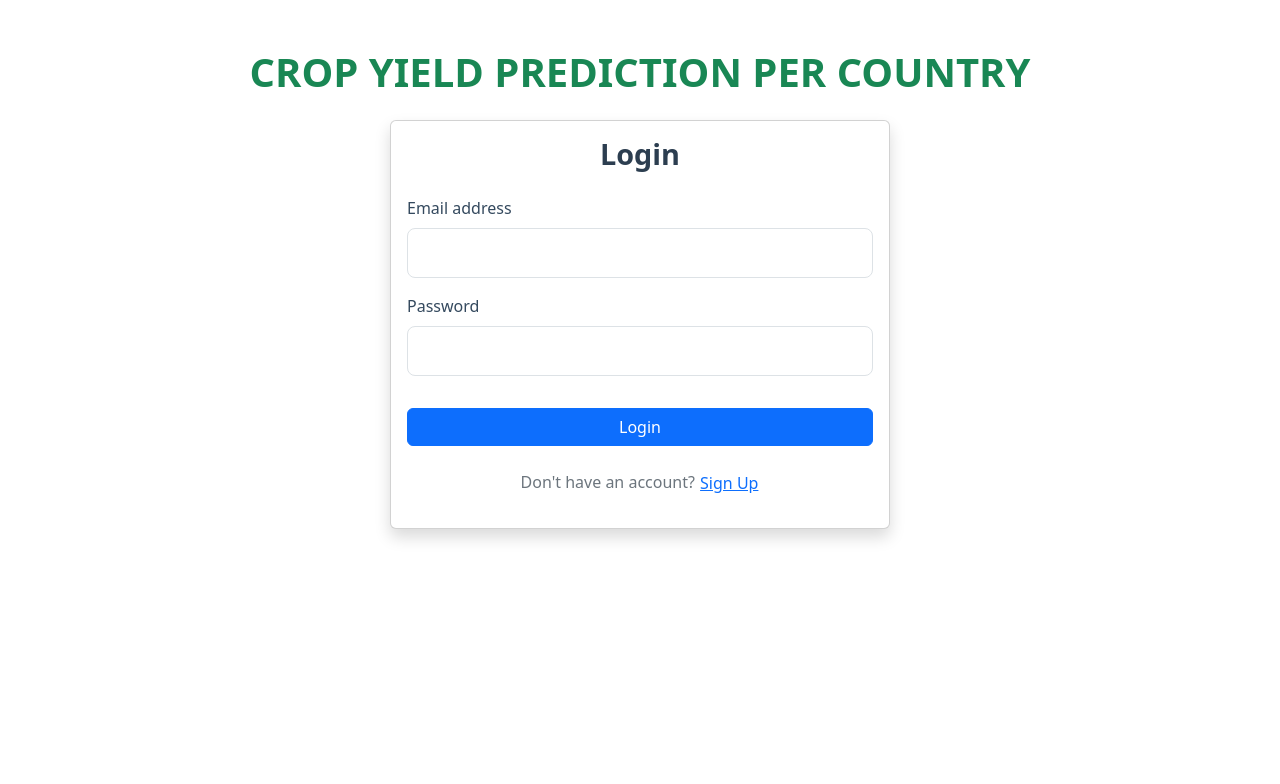
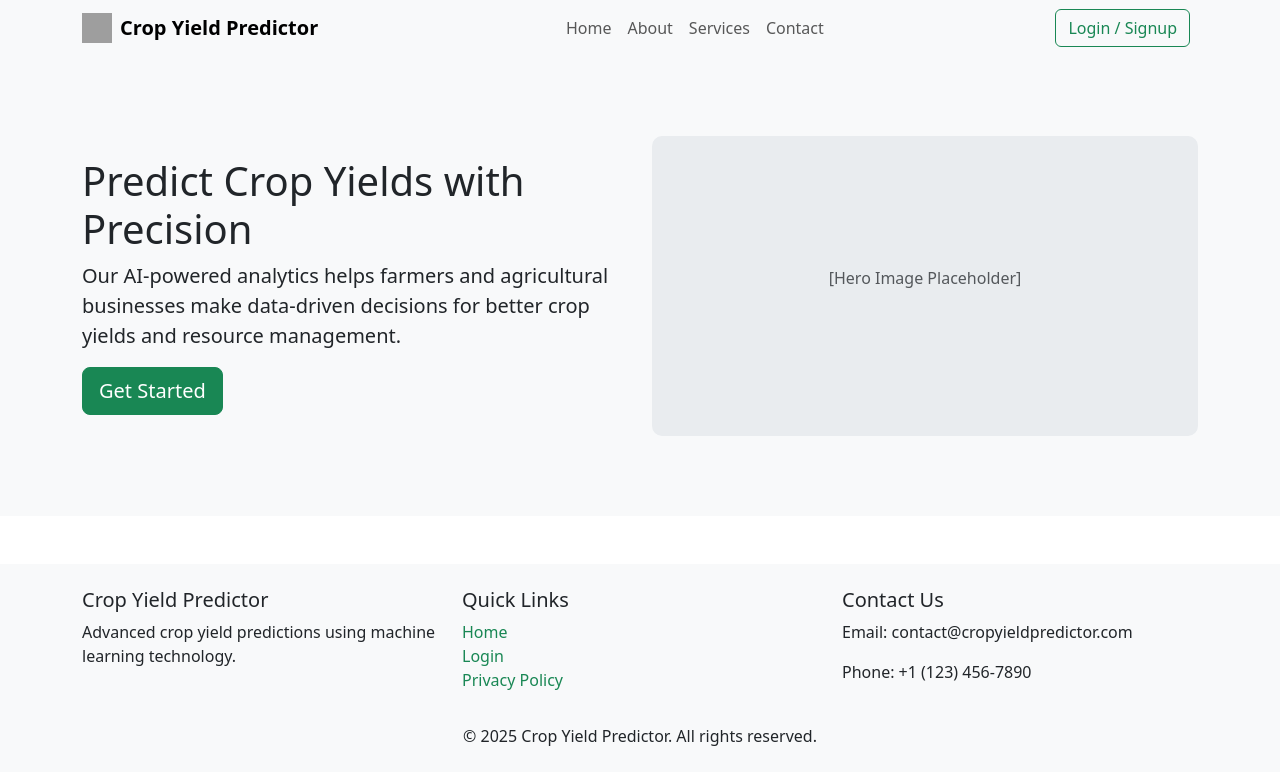
Before and after one commit to ankithhebbar2004/Agri-Tatva, a React (Create React App) app: page / in a window 1280 px wide. Shown: the top 784 px of the page. Built offline with nearby package versions, Linux system fonts and the light colour scheme; grey boxes are pictures that could not be loaded.

Commit message:
HomePage

```diff
--- a/package.json
+++ b/package.json
@@ -8,7 +8,8 @@
     "react-dom": "^18.2.0",
     "react-scripts": "5.0.1",
     "axios": "^1.6.2",
-    "web-vitals": "^2.1.4"
+    "web-vitals": "^2.1.4",
+    "react-router-dom": "^6.14.1"
   },
   "scripts": {
     "start": "react-scripts start",
--- a/src/App.js
+++ b/src/App.js
@@ -1,7 +1,9 @@
 import React, { useState } from 'react';
+import { BrowserRouter as Router, Routes, Route, Navigate, useNavigate } from 'react-router-dom';
 import './App.css';
 import CropYieldForm from './components/CropYieldForm';
 import AuthForm from './components/AuthForm/AuthForm';
+import HomePage from './components/HomePage/HomePage';
 
 function App() {
   const [isLoggedIn, setIsLoggedIn] = useState(false);
@@ -10,19 +12,34 @@ function App() {
     setIsLoggedIn(status);
   };
 
+  function AppRoutes() {
+    const navigate = useNavigate();
+
+    const goToHome = () => {
+      navigate('/');
+    };
+
+    return (
+      <div className="app-container">
+        <Routes>
+          <Route path="/" element={<HomePage />} />
+          <Route
+            path="/auth"
+            element={!isLoggedIn ? <AuthForm onLogin={handleLogin} goToHome={goToHome} /> : <Navigate to="/predict" />}
+          />
+          <Route
+            path="/predict"
+            element={isLoggedIn ? <CropYieldForm goToHome={goToHome} /> : <Navigate to="/auth" />}
+          />
+        </Routes>
+      </div>
+    );
+  }
+
   return (
-    <div className="container">
-      <h1 className="text-center text-success custom-heading mt-5 mb-4">Crop Yield Prediction Per Country</h1>
-      <div className="row justify-content-center">
-        <div className="col-lg-6">
-          {!isLoggedIn ? (
-            <AuthForm onLogin={handleLogin} />
-          ) : (
-            <CropYieldForm />
-          )}
-        </div>
-      </div>
-    </div>
+    <Router>
+      <AppRoutes />
+    </Router>
   );
 }
 
--- a/src/components/AuthForm/AuthForm.js
+++ b/src/components/AuthForm/AuthForm.js
@@ -1,7 +1,7 @@
 import React, { useState } from 'react';
 import './AuthForm.css';
 
-const AuthForm = ({ onLogin }) => {
+const AuthForm = ({ onLogin, goToHome }) => {
   const [isLogin, setIsLogin] = useState(true);
   const [formData, setFormData] = useState({
     email: '',
@@ -48,6 +48,8 @@ const AuthForm = ({ onLogin }) => {
   };
 
   return (
+    <div className="auth-container">
+      <button className="home-button" onClick={goToHome}>Back to Home</button>
       <div className="card shadow auth-card">
         <div className="card-body auth-card-body">
           <h2 className="text-center auth-header">{isLogin ? 'Login' : 'Sign Up'}</h2>
@@ -128,6 +130,7 @@ const AuthForm = ({ onLogin }) => {
           </div>
         </div>
       </div>
+    </div>
   );
 };
 
--- a/src/components/CropYieldForm.js
+++ b/src/components/CropYieldForm.js
@@ -3,7 +3,7 @@ import axios from 'axios';
 import areaOptions from '../data/areaOptions';
 import itemOptions from '../data/itemOptions';
 
-const CropYieldForm = () => {
+function CropYieldForm({ goToHome }) {
   const [formData, setFormData] = useState({
     Year: 2013,
     average_rain_fall_mm_per_year: '',
@@ -47,6 +47,8 @@ const CropYieldForm = () => {
   };
 
   return (
+    <div className="crop-yield-container">
+      <button className="home-button" onClick={goToHome}>Back to Home</button>
       <div className="custom-box" id="prediction-box">
         <h2 className="text-center mb-4 custom-subheading">Input All Features Here</h2>
 
@@ -159,7 +161,8 @@ const CropYieldForm = () => {
           </div>
         )}
       </div>
+    </div>
   );
-};
+}
 
 export default CropYieldForm;
--- /dev/null
+++ b/src/components/HomePage/HomePage.css
@@ -0,0 +1,33 @@
+.hero-section {
+  padding: 80px 0;
+  background-color: #f8f9fa;
+}
+
+.hero-image-placeholder {
+  height: 300px;
+  background-color: #e9ecef;
+  display: flex;
+  align-items: center;
+  justify-content: center;
+  border-radius: 10px;
+}
+
+.footer {
+  margin-top: auto;
+}
+
+.footer a {
+  color: #198754;
+  text-decoration: none;
+}
+
+.footer a:hover {
+  text-decoration: underline;
+}
+
+.navbar-brand {
+  display: flex;
+  align-items: center;
+  font-weight: bold;
+  color: #198754;
+}
--- /dev/null
+++ b/src/components/HomePage/HomePage.js
@@ -0,0 +1,92 @@
+import React from 'react';
+import { Link } from 'react-router-dom';
+import './HomePage.css';
+
+const HomePage = () => {
+  return (
+    <div className="homepage">
+      {/* Navbar */}
+      <nav className="navbar navbar-expand-lg navbar-light bg-light">
+        <div className="container">
+          <div className="navbar-brand">
+            <img src="/logo-placeholder.png" alt="Logo" width="30" height="30" className="d-inline-block align-top me-2" />
+            <span>Crop Yield Predictor</span>
+          </div>
+          <button className="navbar-toggler" type="button" data-bs-toggle="collapse" data-bs-target="#navbarNav">
+            <span className="navbar-toggler-icon"></span>
+          </button>
+          <div className="collapse navbar-collapse" id="navbarNav">
+            <ul className="navbar-nav mx-auto">
+              <li className="nav-item">
+                <Link className="nav-link" to="/">Home</Link>
+              </li>
+              <li className="nav-item">
+                <Link className="nav-link" to="#">About</Link>
+              </li>
+              <li className="nav-item">
+                <Link className="nav-link" to="#">Services</Link>
+              </li>
+              <li className="nav-item">
+                <Link className="nav-link" to="#">Contact</Link>
+              </li>
+            </ul>
+            <div className="d-flex">
+              <Link to="/auth" className="btn btn-outline-success me-2">Login / Signup</Link>
+            </div>
+          </div>
+        </div>
+      </nav>
+
+      {/* Hero Section */}
+      <div className="hero-section">
+        <div className="container">
+          <div className="row align-items-center">
+            <div className="col-md-6">
+              <h1>Predict Crop Yields with Precision</h1>
+              <p className="lead">
+                Our AI-powered analytics helps farmers and agricultural businesses make data-driven decisions for better crop yields and resource management.
+              </p>
+              <Link to="/auth" className="btn btn-success btn-lg">Get Started</Link>
+            </div>
+            <div className="col-md-6">
+              {/* Placeholder for hero image */}
+              <div className="hero-image-placeholder">
+                <p className="text-center text-muted">[Hero Image Placeholder]</p>
+              </div>
+            </div>
+          </div>
+        </div>
+      </div>
+
+      {/* Footer */}
+      <footer className="footer mt-5 py-4 bg-light">
+        <div className="container">
+          <div className="row">
+            <div className="col-md-4">
+              <h5>Crop Yield Predictor</h5>
+              <p>Advanced crop yield predictions using machine learning technology.</p>
+            </div>
+            <div className="col-md-4">
+              <h5>Quick Links</h5>
+              <ul className="list-unstyled">
+                <li><Link to="/">Home</Link></li>
+                <li><Link to="/auth">Login</Link></li>
+                <li><Link to="#">Privacy Policy</Link></li>
+              </ul>
+            </div>
+            <div className="col-md-4">
+              <h5>Contact Us</h5>
+              <p>Email: contact@cropyieldpredictor.com</p>
+              <p>Phone: +1 (123) 456-7890</p>
+            </div>
+          </div>
+          <div className="text-center mt-3">
+            <p className="mb-0">© {new Date().getFullYear()} Crop Yield Predictor. All rights reserved.</p>
+          </div>
+        </div>
+      </footer>
+    </div>
+  );
+};
+
+export default HomePage;
```
Also changed, not shown: src/components/assets/crop.png (added). Lines whose indentation alone changed are shown as unchanged.
